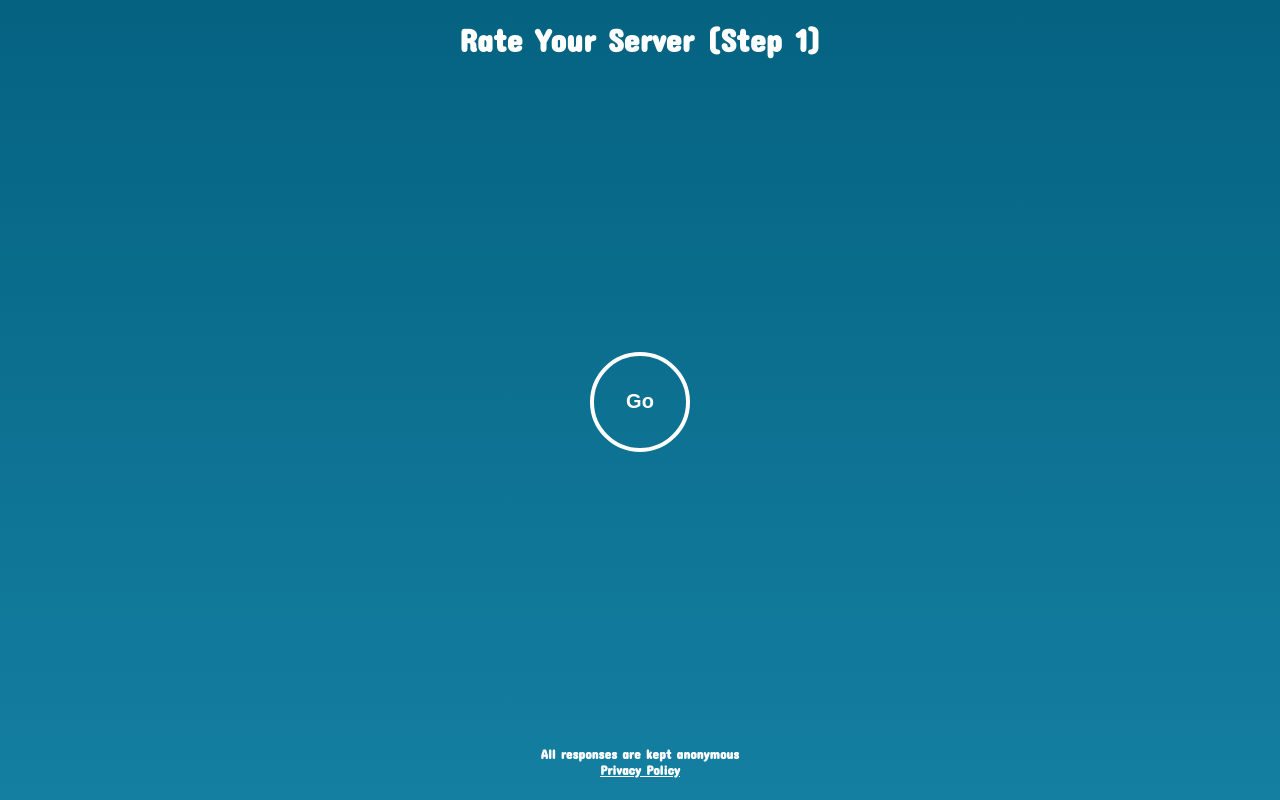
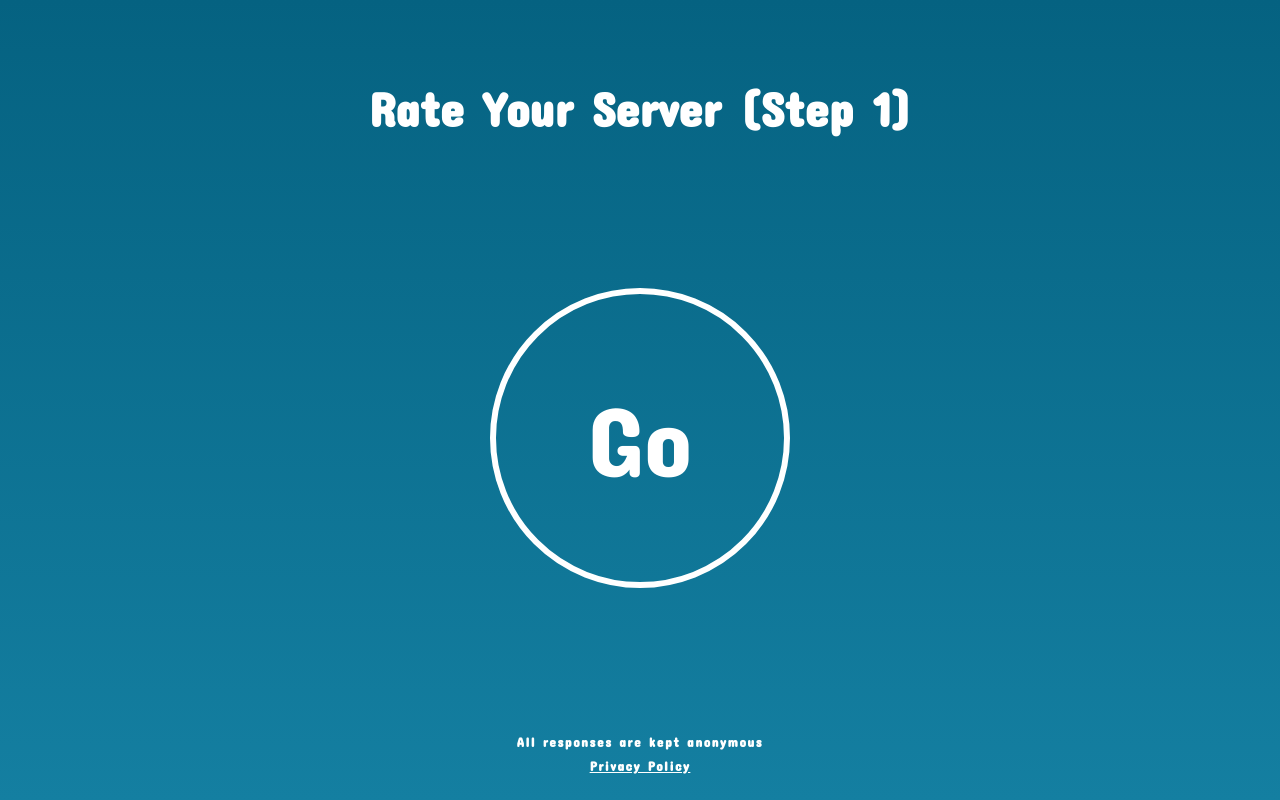
Before and after one commit to EthanHolman/rate-my-server, an Angular app: page / in a window 1280 px wide. Built offline with nearby package versions, Linux system fonts and the light colour scheme.

Commit message:
Added Done Button Redirect

```diff
--- a/src/app/app.component.html
+++ b/src/app/app.component.html
@@ -1,2 +1,2 @@
 <app-landing-page *ngIf='currentStep === 1' (next)='nextStep()' [currentStep]='currentStep'></app-landing-page>
-<app-done-page *ngIf='currentStep == 2'></app-done-page>
+<app-done-page *ngIf='currentStep == 2' (done)='backToStart()'></app-done-page>
--- a/src/app/app.component.ts
+++ b/src/app/app.component.ts
@@ -12,4 +12,8 @@ export class AppComponent {
   nextStep() {
     this.currentStep += 1;
   }
+
+  backToStart() {
+    this.currentStep = 1;
+  }
 }
--- a/src/app/components/done-page/done-page.component.html
+++ b/src/app/components/done-page/done-page.component.html
@@ -3,7 +3,7 @@
     <h1 class='thank-you'>Thank You!</h1>
   </div>
   <div class='button-container'>
-    <button type='button'>
+    <button type='button' (click)='reviewComplete()'>
       Done
     </button>
   </div>
--- a/src/app/components/done-page/done-page.component.ts
+++ b/src/app/components/done-page/done-page.component.ts
@@ -1,4 +1,4 @@
-import { Component, OnInit } from '@angular/core';
+import { Component, OnInit, EventEmitter, Output } from '@angular/core';
 
 @Component({
   selector: 'app-done-page',
@@ -7,9 +7,15 @@ import { Component, OnInit } from '@angular/core';
 })
 export class DonePageComponent implements OnInit {
 
+  @Output() done = new EventEmitter();
+
   constructor() { }
 
   ngOnInit() {
   }
 
+  reviewComplete() {
+    this.done.emit();
+  }
+
 }
--- a/src/app/components/landing-page/landing-page.component.scss
+++ b/src/app/components/landing-page/landing-page.component.scss
@@ -8,24 +8,27 @@
 h1 {
     text-align: center;
     color: white;
+    font-size: 3rem;
+    margin-top: 80px;
 }
 
 button {
     margin: auto;
     display: block;
-    height: 100px;
-    width: 100px;
-    border-radius: 100%;
-    font-size: 20px;
-    font-weight: bolder;
+    height: 300px;
+    width: 300px;
+    border-radius: 50%;
+    font-size: 100px;
     color: white;
     background-color:transparent;
-    border: 4px solid white;
+    border: 6px solid white;
 }
 
 h5 {
     text-align: center;
     color: white;
+    letter-spacing: 1.5px;
+    line-height: 1.5rem;
 }
 
 a {
--- a/src/styles.scss
+++ b/src/styles.scss
@@ -13,7 +13,7 @@ html, body {
   width: 100%;
 }
 
-body {
+body, button {
   font-family: 'Concert One', sans-serif;
   font-size: 16px;
 }
```
